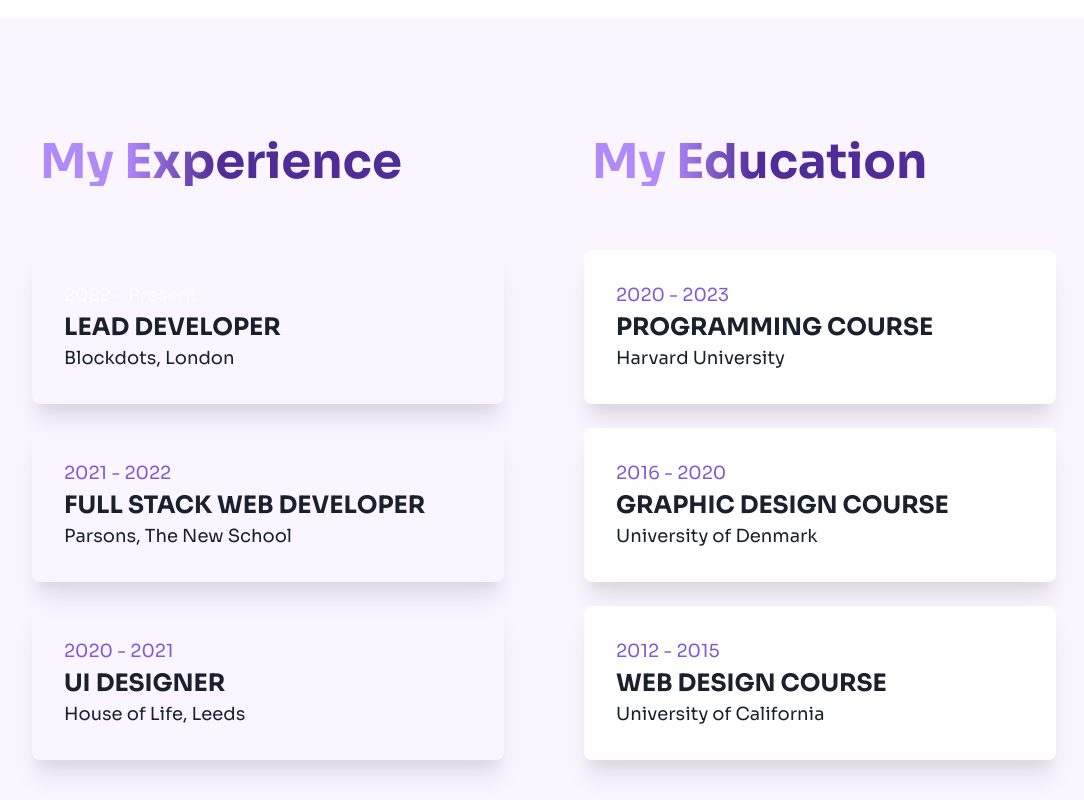
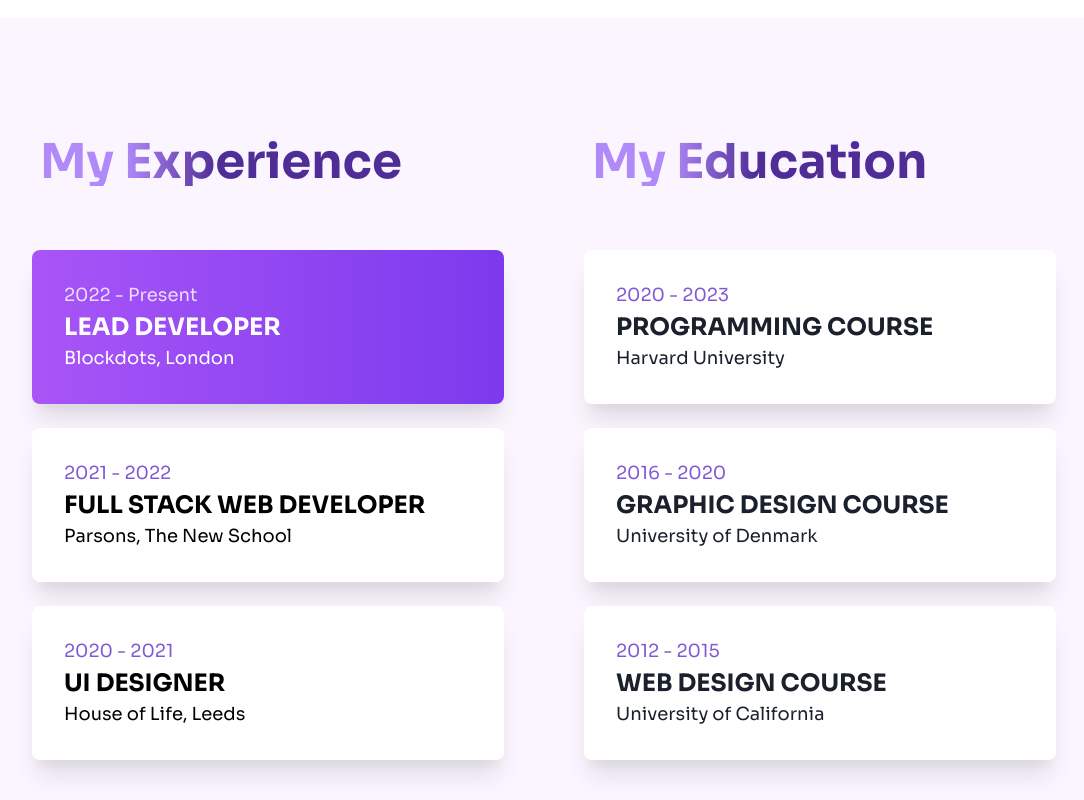
Before and after one commit to Markjonel02/Portfolio, a React (Vite) app: page / in a window 1280 px wide. Shown: the part 2257-3057 px from the top of the page, without its empty margins (96-1180 px from the left). Built offline with nearby package versions, Linux system fonts and the light colour scheme.

Commit message:
new changes

```diff
--- a/src/components/Resume.jsx
+++ b/src/components/Resume.jsx
@@ -43,16 +43,17 @@ const Resume = () => {
             <Box
               key={idx}
               p={8} // Increased padding for larger card size
+              bg={item.active ? "linear-gradient(90deg, #a855f7, #7c3aed)" : "white"}
+              color={item.active ? "white" : "black"}
               boxShadow="xl" // Slightly stronger shadow
               borderRadius="lg"
               transition="background 0.3s, color 0.3s"
+              _hover={{
+                bg: "linear-gradient(90deg, #a855f7, #7c3aed)",
+                color: "white",
+              }}
               width="100%"
               role="group"
-              _hover={{
-                bgGradient:
-                  "linear(to-r, #693cc2ff, #693cc2ff, #693cc2ff, #352063, #1f143d)",
-                color: "white",
-              }}
             >
               <Text
                 fontSize="lg"
@@ -144,4 +145,3 @@ const Resume = () => {
 };
 
 export default Resume;
-//add fading animation for hover
```
